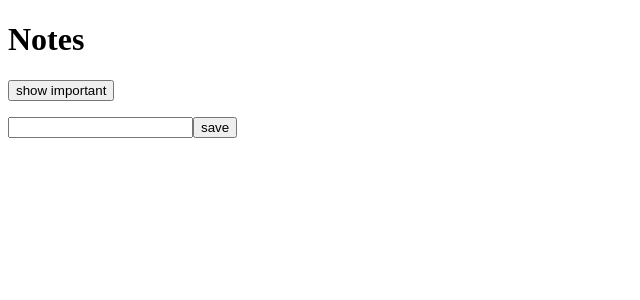
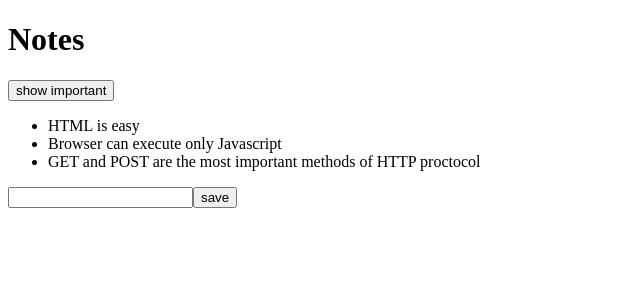
Before and after one commit to MlondiMchunu/full-stack-openU, a React (Vite) app in the folder part2/app2/: page / in a window 1280 px wide. Shown: the top 300 px of the page, without its empty margins (0-640 px from the left). Built offline with nearby package versions, Linux system fonts and the light colour scheme; data requests are answered from the project's data file.

Commit message:
send argument in useEffect

```diff
--- a/part2/app2/src/App.jsx
+++ b/part2/app2/src/App.jsx
@@ -31,6 +31,8 @@ const hook =()=>{
       setNotes(response.data)
     })
 }
+
+useEffect(hook,[])
 
   console.log('render',notes.length,'notes')
 
```
